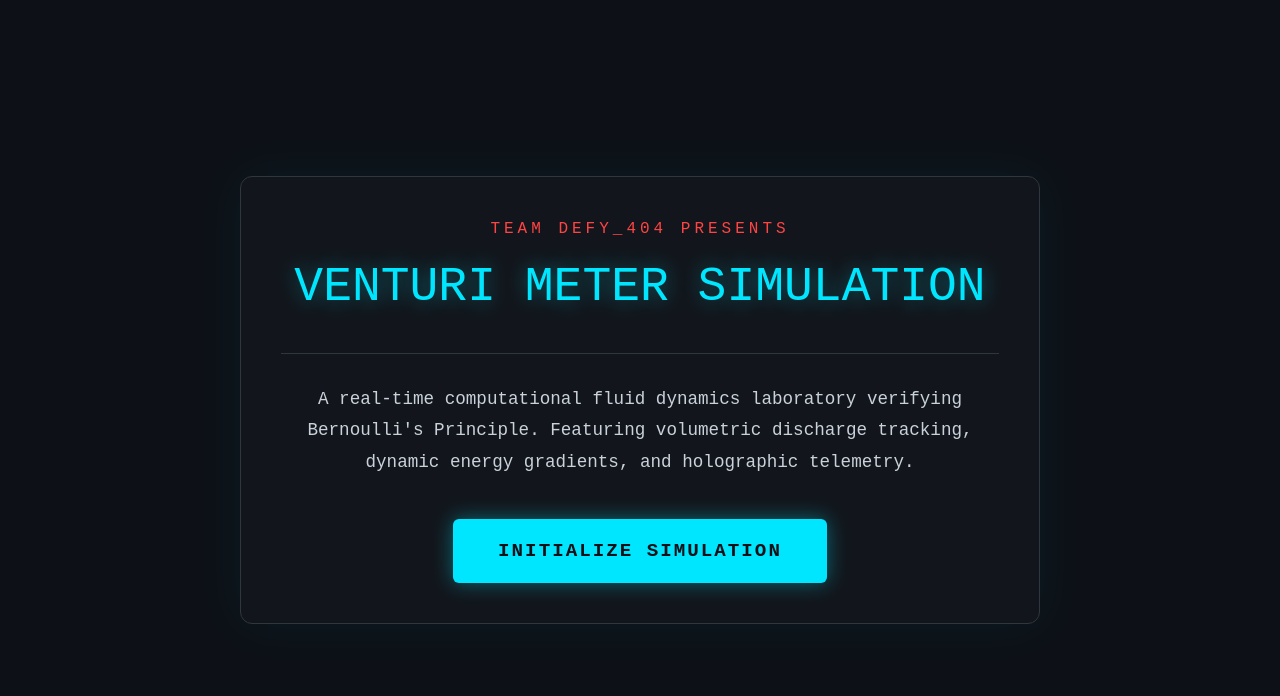
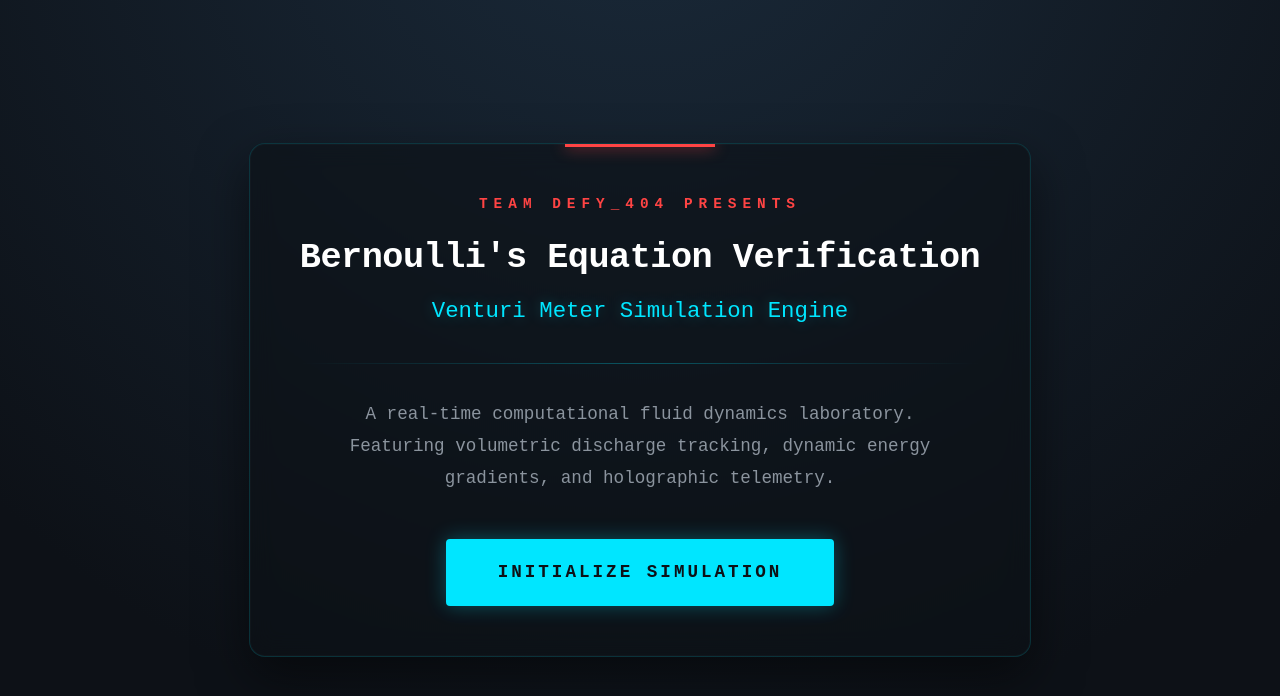
Before and after one commit to BhadriPrabhu/steamified_hack, a Next.js app: page / in a window 1280 px wide. Shown: the top 696 px of the page. Built offline with nearby package versions, Linux system fonts and the light colour scheme.

Commit message:
update: landing page to use glassmorphism design (closes #2)

```diff
--- a/src/app/page.tsx
+++ b/src/app/page.tsx
@@ -107,6 +107,7 @@ function SimulationCanvas() {
 export default function Home() {
     const [isSimulating, setIsSimulating] = useState(false);
     const [mounted, setMounted] = useState(false);
+    const [isHovered, setIsHovered] = useState(false);
 
     useEffect(() => {
         setMounted(true);
@@ -124,41 +125,111 @@ export default function Home() {
 
     return (
         <div style={{
-            backgroundColor: '#0d1117',
+            background: 'radial-gradient(circle at 50% -20%, #1a2a3a 0%, #0d1117 80%)',
             color: '#ffffff',
             minHeight: '100vh',
             display: 'flex',
             flexDirection: 'column',
             alignItems: 'center',
             justifyContent: 'center',
-            fontFamily: '"Courier New", Courier, monospace',
-            padding: '20px'
+            fontFamily: '"JetBrains Mono", "Courier New", Courier, monospace',
+            padding: '20px',
+            boxSizing: 'border-box'
         }}>
-            <div style={{ textAlign: 'center', maxWidth: '800px', padding: '40px', border: '1px solid #30363d', borderRadius: '12px', backgroundColor: 'rgba(255,255,255,0.02)', boxShadow: '0 0 50px rgba(0, 230, 255, 0.05)' }}>
-                <h3 style={{ color: '#ff4444', letterSpacing: '4px', margin: '0 0 10px 0' }}>TEAM DEFY_404 PRESENTS</h3>
-                <h1 style={{ color: '#00e6ff', fontSize: '3rem', margin: '0 0 20px 0', textShadow: '0 0 20px rgba(0, 230, 255, 0.4)' }}>
-                    VENTURI METER SIMULATION
+            <div style={{
+                textAlign: 'center',
+                maxWidth: '850px',
+                padding: '50px',
+                border: '1px solid rgba(0, 230, 255, 0.15)',
+                borderRadius: '16px',
+                background: 'rgba(13, 17, 23, 0.6)',
+                backdropFilter: 'blur(12px)',
+                WebkitBackdropFilter: 'blur(12px)',
+                boxShadow: '0 20px 50px rgba(0,0,0,0.5), inset 0 0 0 1px rgba(255,255,255,0.02)',
+                position: 'relative',
+                overflow: 'hidden'
+            }}>
+                {/* Decorative Top Accent */}
+                <div style={{
+                    position: 'absolute',
+                    top: 0,
+                    left: '50%',
+                    transform: 'translateX(-50%)',
+                    width: '150px',
+                    height: '3px',
+                    background: '#ff4444',
+                    boxShadow: '0 0 15px #ff4444'
+                }}></div>
+
+                <h3 style={{
+                    color: '#ff4444',
+                    letterSpacing: '6px',
+                    margin: '0 0 16px 0',
+                    fontSize: '0.9rem',
+                    fontWeight: '600',
+                    textTransform: 'uppercase'
+                }}>
+                    Team Defy_404 Presents
+                </h3>
+
+                <h1 style={{
+                    color: '#ffffff',
+                    fontSize: '2.2rem',
+                    margin: '0 0 10px 0',
+                    fontWeight: '800',
+                    letterSpacing: '-0.5px'
+                }}>
+                    Bernoulli's Equation Verification
                 </h1>
-                <div style={{ borderTop: '1px solid #30363d', margin: '30px 0' }}></div>
-                <p style={{ color: '#c9d1d9', fontSize: '1.1rem', lineHeight: '1.8', marginBottom: '40px' }}>
-                    A real-time computational fluid dynamics laboratory verifying Bernoulli's Principle.
+
+                <h2 style={{
+                    color: '#00e6ff',
+                    fontSize: '1.4rem',
+                    margin: '0 0 30px 0',
+                    fontWeight: '400',
+                    textShadow: '0 0 15px rgba(0, 230, 255, 0.3)'
+                }}>
+                    Venturi Meter Simulation Engine
+                </h2>
+
+                <div style={{
+                    width: '100%',
+                    height: '1px',
+                    background: 'linear-gradient(90deg, transparent, rgba(0, 230, 255, 0.3), transparent)',
+                    margin: '35px 0'
+                }}></div>
+
+                <p style={{
+                    color: '#8b949e',
+                    fontSize: '1.1rem',
+                    lineHeight: '1.8',
+                    marginBottom: '45px',
+                    maxWidth: '650px',
+                    marginLeft: 'auto',
+                    marginRight: 'auto'
+                }}>
+                    A real-time computational fluid dynamics laboratory.
                     Featuring volumetric discharge tracking, dynamic energy gradients, and holographic telemetry.
                 </p>
+
                 <button
                     onClick={() => setIsSimulating(true)}
+                    onMouseEnter={() => setIsHovered(true)}
+                    onMouseLeave={() => setIsHovered(false)}
                     style={{
-                        padding: '18px 45px',
-                        fontSize: '1.2rem',
-                        fontWeight: 'bold',
-                        color: '#0d1117',
-                        backgroundColor: '#00e6ff',
-                        border: 'none',
-                        borderRadius: '6px',
+                        padding: '18px 50px',
+                        fontSize: '1.1rem',
+                        fontWeight: '700',
+                        color: isHovered ? '#ffffff' : '#0d1117',
+                        backgroundColor: isHovered ? 'transparent' : '#00e6ff',
+                        border: '2px solid #00e6ff',
+                        borderRadius: '4px',
                         cursor: 'pointer',
                         textTransform: 'uppercase',
-                        letterSpacing: '2px',
-                        boxShadow: '0 0 20px rgba(0, 230, 255, 0.4)',
-                        transition: 'all 0.3s ease'
+                        letterSpacing: '3px',
+                        boxShadow: isHovered ? '0 0 30px rgba(0, 230, 255, 0.6) inset' : '0 0 20px rgba(0, 230, 255, 0.3)',
+                        transition: 'all 0.3s cubic-bezier(0.4, 0, 0.2, 1)',
+                        transform: isHovered ? 'translateY(-2px)' : 'translateY(0)'
                     }}
                 >
                     Initialize Simulation
--- a/src/scripts/venturiController.ts
+++ b/src/scripts/venturiController.ts
@@ -185,8 +185,8 @@ export default class VenturiController {
 
         // CRITICAL FIX: Spawn the UI perfectly in the top-center of the screen!
         // This avoids overlapping both the Left (Graph) and Right (Inspector) panels.
-        ui.style.top = "30px";
-        ui.style.left = "calc(50vw - 190px)"; // 50% of viewport width minus half the UI width (380/2)
+        ui.style.top = "10px";
+        ui.style.left = "10px"; // 50% of viewport width minus half the UI width (380/2)
 
         ui.style.width = "380px";
         ui.style.backgroundColor = "rgba(13, 17, 23, 0.85)";
@@ -206,7 +206,7 @@ export default class VenturiController {
             </div>
             <div id="ui-content" style="padding: 20px;">
                 <h4 style="color: #ff4444; margin: 0 0 15px 0; font-size: 14px; font-weight: normal; letter-spacing: 1px;">Verification of Bernoulli's equation - Venturi Simulation</h4>
-                <p style="font-size: 13px; line-height: 1.6; color: #c9d1d9; margin-bottom: 15px;">
+                <p style="font-size: 10px; line-height: 1.6; color: #c9d1d9; margin-bottom: 15px;">
                     <strong>Thesis:</strong> Proving Bernoulli's Principle through real-time computational fluid mechanics and volumetric discharge measurement.
                 </p>
                 <div style="font-size: 12px; color: #8b949e; line-height: 1.8;">
```
Also changed, not shown: .bjseditor/play/script.cjs, 1 other file (tests, documents, lock files or other folders).
